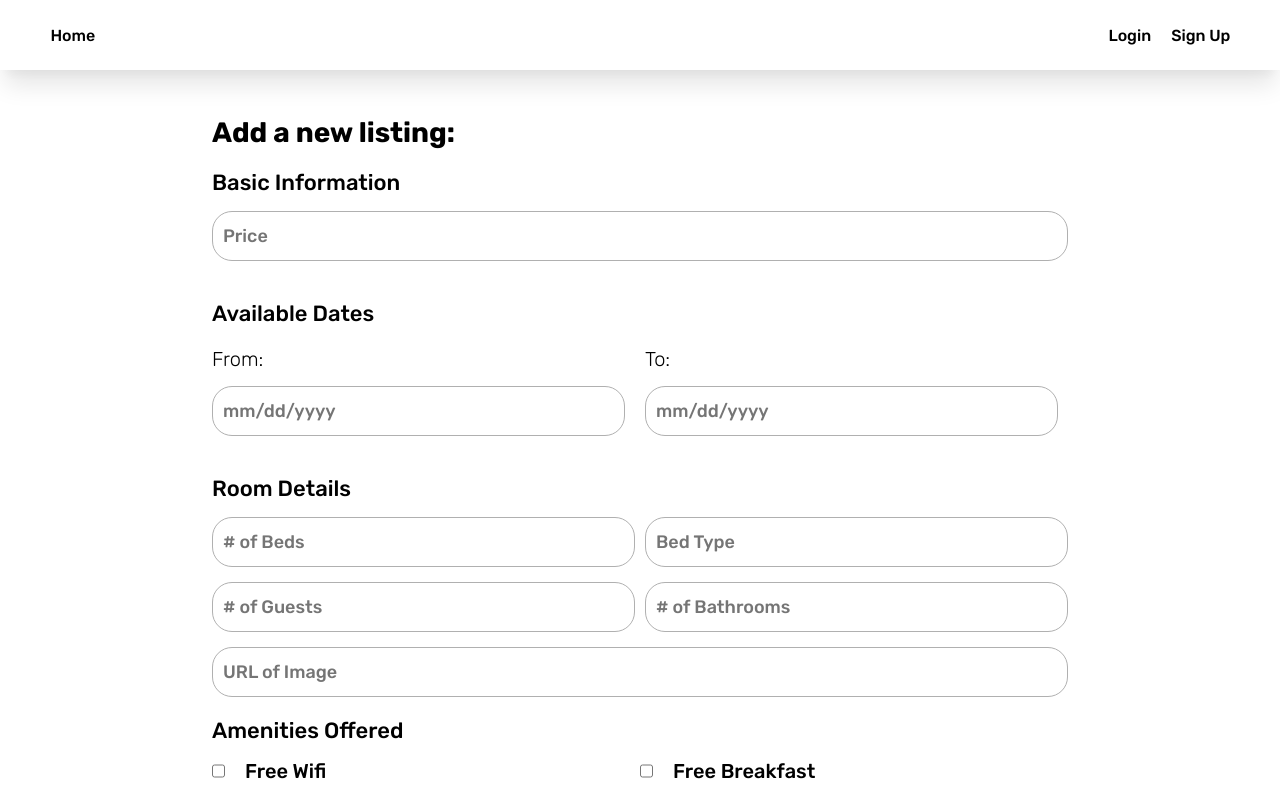
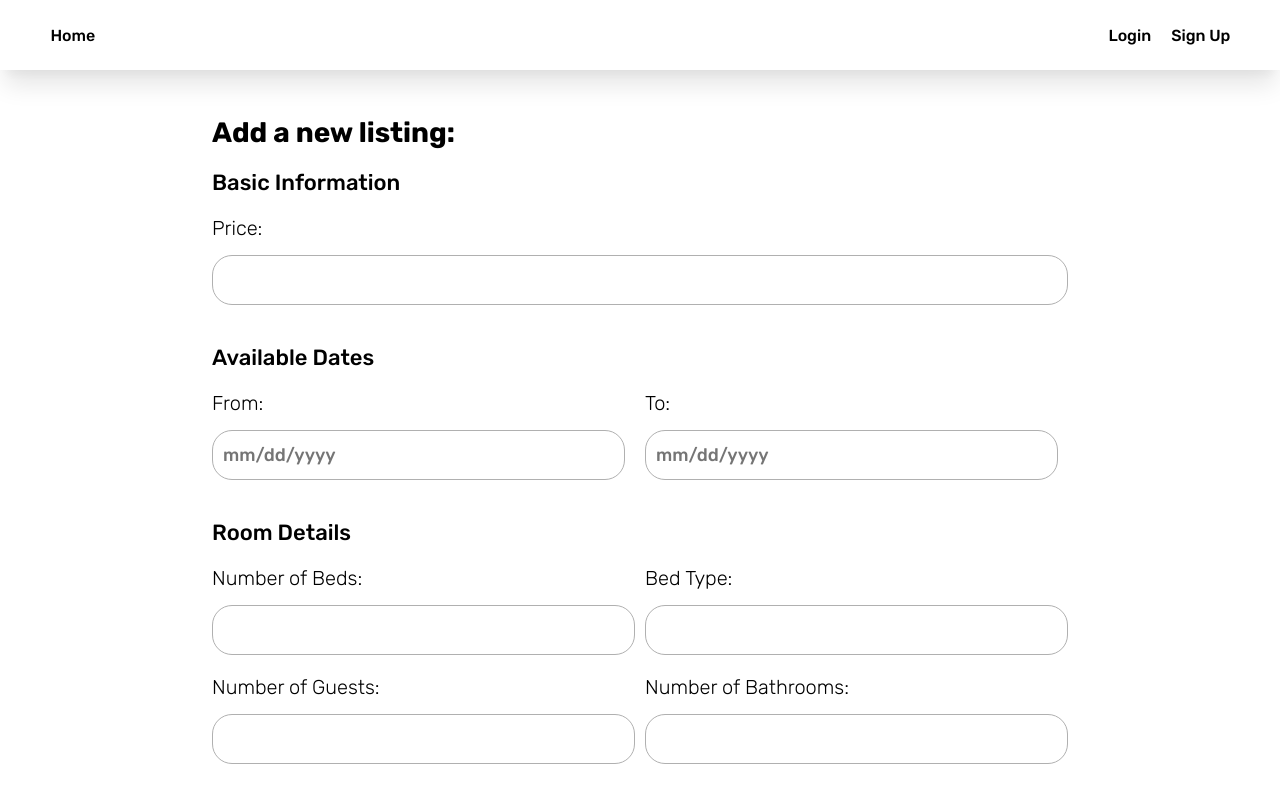
Before and after one commit to rmaskey1/LikeHome, a React (Create React App) app in the folder frontend/: page /room/add in a window 1280 px wide. Shown: the top 786 px of the page. Built offline with nearby package versions, Linux system fonts and the light colour scheme.

Commit message:
made the add & modify listing fields more clear

```diff
--- a/frontend/src/routes/AddListing.jsx
+++ b/frontend/src/routes/AddListing.jsx
@@ -155,6 +155,7 @@ function AddListing() {
       <form onSubmit={handleSubmit(onSubmit)}>
         <ListingTitle>Add a new listing:</ListingTitle>
         <SectionTitle>Basic Information</SectionTitle>
+        <SubTitle>Price:</SubTitle>
         <Input
           {...register("price", {
             valueAsNumber: true,
@@ -162,7 +163,6 @@ function AddListing() {
             required: "Price is required",
           })}
           type="number"
-          placeholder="Price"
           style={{ color: "black" }}
         />
         {errors.price && (
@@ -253,6 +253,7 @@ function AddListing() {
         <SectionTitle>Room Details</SectionTitle>
         <div style={{ display: "flex" }}>
           <div style={{ flex: 1, marginRight: "10px" }}>
+            <SubTitle>Number of Beds:</SubTitle>
             <Input
               {...register("beds", {
                 valueAsNumber: true,
@@ -263,7 +264,6 @@ function AddListing() {
                 required: "Number of Beds is required",
               })}
               type="number"
-              placeholder="# of Beds"
               style={{ color: "black" }}
             />
             {errors.beds && (
@@ -273,6 +273,7 @@ function AddListing() {
             )}
           </div>
           <div style={{ flex: 1 }}>
+            <SubTitle>Bed Type:</SubTitle>
             <Input
               {...register("bedType", {
                 required: "Bed Type is required",
@@ -286,7 +287,6 @@ function AddListing() {
                 },
               })}
               type="text"
-              placeholder="Bed Type"
               style={{ color: "black" }}
             />
             {errors.bedType && (
@@ -298,6 +298,7 @@ function AddListing() {
         </div>
         <div style={{ display: "flex" }}>
           <div style={{ flex: 1, marginRight: "10px" }}>
+            <SubTitle>Number of Guests:</SubTitle>
             <Input
               {...register("guests", {
                 valueAsNumber: true,
@@ -308,7 +309,6 @@ function AddListing() {
                 required: "Number of Guests is required",
               })}
               type="number"
-              placeholder="# of Guests"
               style={{ color: "black" }}
             />
             {errors.guests && (
@@ -318,6 +318,7 @@ function AddListing() {
             )}
           </div>
           <div style={{ flex: 1 }}>
+            <SubTitle>Number of Bathrooms:</SubTitle>
             <Input
               {...register("bathrooms", {
                 valueAsNumber: true,
@@ -328,7 +329,6 @@ function AddListing() {
                 required: "Number of Bathrooms is required",
               })}
               type="number"
-              placeholder="# of Bathrooms"
               style={{ color: "black" }}
             />
             {errors.bathrooms && (
@@ -339,18 +339,19 @@ function AddListing() {
           </div>
         </div>
 
+        <SubTitle>URL of Image:</SubTitle>
         <Input
           {...register("image", {
             required: "Image URL is required",
           })}
           type="url"
-          placeholder="URL of Image"
           style={{ color: "black" }}
         />
         {errors.image && (
           <ErrorMessage>{errors.image.message.toString()}</ErrorMessage>
         )}
 
+        <br />
         <br />
         <SectionTitle>Amenities Offered</SectionTitle>
         <CheckboxGroup>
--- a/frontend/src/routes/ModifyListing.jsx
+++ b/frontend/src/routes/ModifyListing.jsx
@@ -179,6 +179,7 @@ function ModifyListing() {
       <form onSubmit={handleSubmit(onSubmit)}>
         <ListingTitle>Modify listing</ListingTitle>
         <SectionTitle>Basic Information</SectionTitle>
+        <SubTitle>Price:</SubTitle>
         <Input
           {...register("price", {
             valueAsNumber: true,
@@ -186,7 +187,6 @@ function ModifyListing() {
             required: "Price is required",
           })}
           type="number"
-          placeholder="Price"
           style={{ color: "black" }}
           defaultValue={existingData.price}
         />
@@ -280,6 +280,7 @@ function ModifyListing() {
         <SectionTitle>Room Details</SectionTitle>
         <div style={{ display: "flex" }}>
           <div style={{ flex: 1, marginRight: "10px" }}>
+            <SubTitle>Number of Beds:</SubTitle>
             <Input
               {...register("beds", {
                 valueAsNumber: true,
@@ -290,7 +291,6 @@ function ModifyListing() {
                 required: "Number of Beds is required",
               })}
               type="number"
-              placeholder="# of Beds"
               style={{ color: "black" }}
               defaultValue={existingData.beds}
             />
@@ -301,6 +301,7 @@ function ModifyListing() {
             )}
           </div>
           <div style={{ flex: 1 }}>
+            <SubTitle>Bed Type:</SubTitle>
             <Input
               {...register("bedType", {
                 required: "Bed Type is required",
@@ -314,7 +315,6 @@ function ModifyListing() {
                 },
               })}
               type="text"
-              placeholder="Bed Type"
               style={{ color: "black" }}
               defaultValue={existingData.bedType}
             />
@@ -327,6 +327,7 @@ function ModifyListing() {
         </div>
         <div style={{ display: "flex" }}>
           <div style={{ flex: 1, marginRight: "10px" }}>
+            <SubTitle>Number of Guests:</SubTitle>
             <Input
               {...register("guests", {
                 valueAsNumber: true,
@@ -337,7 +338,6 @@ function ModifyListing() {
                 required: "Number of Guests is required",
               })}
               type="number"
-              placeholder="# of Guests"
               style={{ color: "black" }}
               defaultValue={existingData.guests}
             />
@@ -348,6 +348,7 @@ function ModifyListing() {
             )}
           </div>
           <div style={{ flex: 1 }}>
+            <SubTitle>Number of Bathrooms:</SubTitle>
             <Input
               {...register("bathrooms", {
                 valueAsNumber: true,
@@ -358,7 +359,6 @@ function ModifyListing() {
                 required: "Number of Bathrooms is required",
               })}
               type="number"
-              placeholder="# of Bathrooms"
               style={{ color: "black" }}
               defaultValue={existingData.bathrooms}
             />
@@ -370,12 +370,12 @@ function ModifyListing() {
           </div>
         </div>
 
+        <SubTitle>URL of Image:</SubTitle>
         <Input
           {...register("image", {
             required: "Image URL is required",
           })}
           type="url"
-          placeholder="URL of Image"
           style={{ color: "black" }}
           defaultValue={existingData.image}
         />
@@ -383,6 +383,7 @@ function ModifyListing() {
           <ErrorMessage>{errors.image.message.toString()}</ErrorMessage>
         )}
 
+        <br />
         <br />
         <SectionTitle>Amenities Offered</SectionTitle>
         <CheckboxGroup>
```
